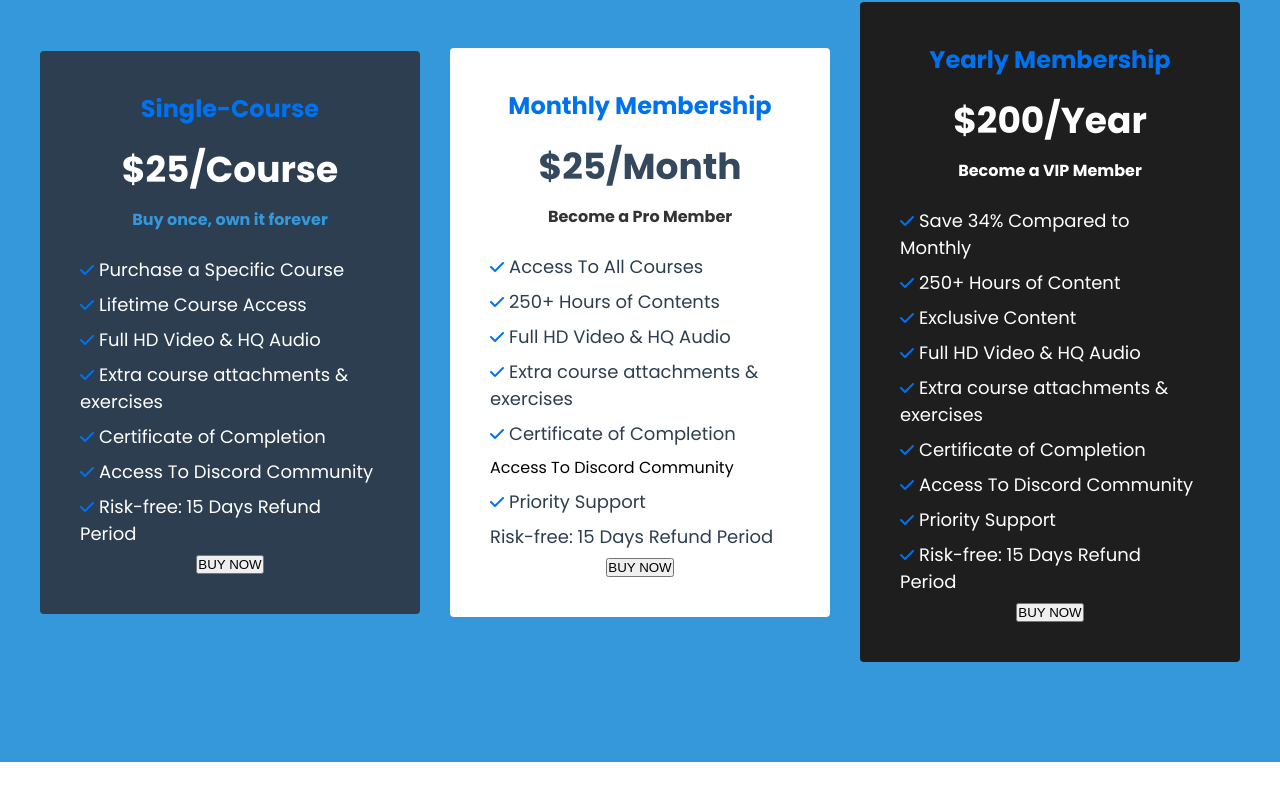
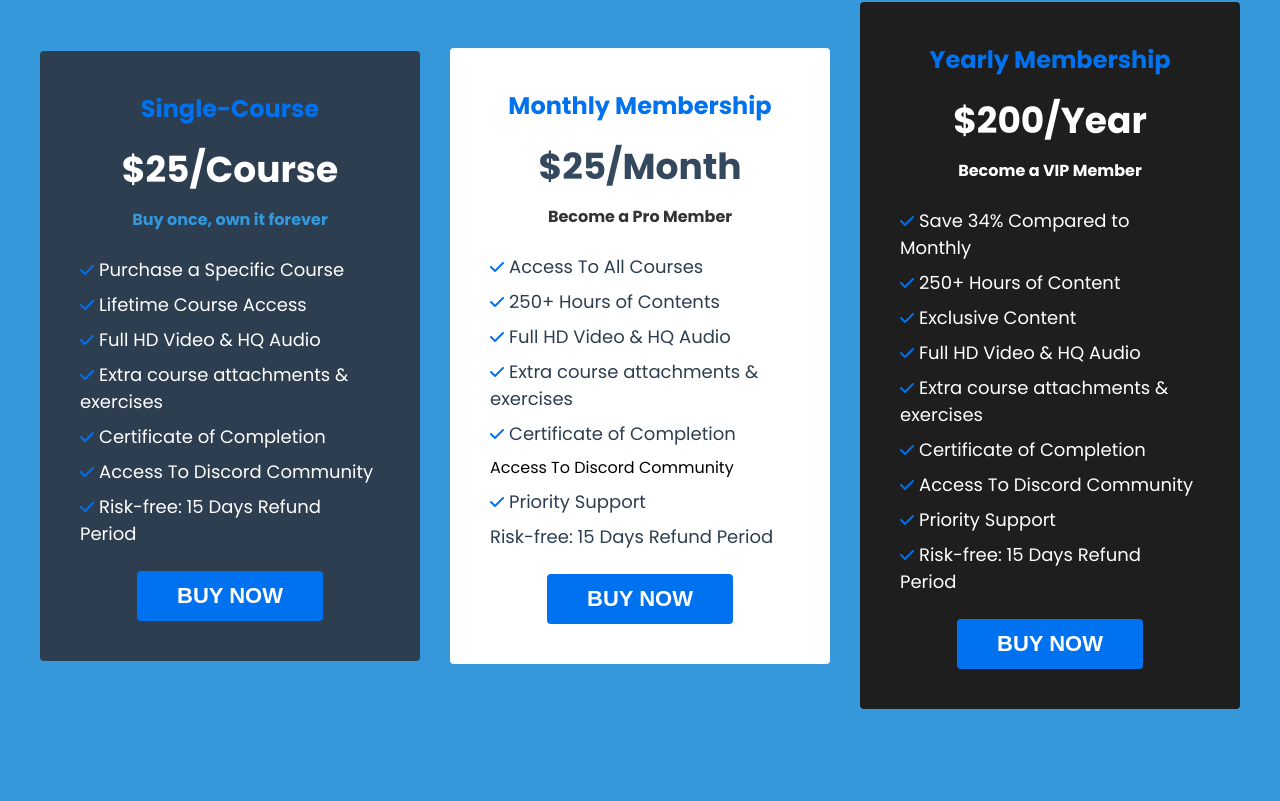
Before and after one commit to OqtayHasanli/teamwork, a plain HTML site: page index.html in a window 1280 px wide. Shown: the part 1384-2185 px from the top of the page. Before the commit the page ends 2146 px from the top, so only its background shows below. Drawn offline with Linux system fonts and the light colour scheme.

Commit message:
fifth  one

```diff
--- a/assets/sass/page/_membership.scss
+++ b/assets/sass/page/_membership.scss
@@ -1,8 +1,7 @@
 #premiumMembership {
   font-family: "Poppins", sans-serif;
   background-color: #3498db;
-  width: 100%;
-  height: 100%;
+
   padding-top: 50px;
   padding-bottom: 100px;
   .container-membership {
@@ -42,8 +41,8 @@
     gap: 30px;
     .single-course {
       background-color: #2c3e50;
-      height: max-content;
-      width: max-content;
+      height: 100%;
+      width: 33%;
       border: none;
       border-radius: 4px;
       display: flex;
@@ -51,7 +50,18 @@
       align-items: center;
       flex-direction: column;
       padding: 40px;
+      button {
+        background-color: #0072ef;
+        color: #ffffff;
+        margin-top: 16px;
+        padding: 12px 40px;
+        font-size: 22px;
+        border: none;
+        border-radius: 4px;
+        font-weight: 700;
+      }
       .list-elements-single {
+        text-align: left;
         i {
           color: #0072ef;
           margin-right: 5px;
@@ -79,9 +89,9 @@
     }
     .monthly {
       background-color: #ffffff;
-      height: max-content;
+      height: 100%;
 
-      width: max-content;
+      width: 33%;
       border: none;
       border-radius: 4px;
       display: flex;
@@ -89,6 +99,16 @@
       align-items: center;
       flex-direction: column;
       padding: 40px;
+      button {
+        background-color: #0072ef;
+        color: #ffffff;
+        margin-top: 16px;
+        padding: 12px 40px;
+        font-size: 22px;
+        border: none;
+        border-radius: 4px;
+        font-weight: 700;
+      }
       .list-elements-single {
         i {
           color: #0072ef;
@@ -117,9 +137,9 @@
     }
     .yearly {
       background-color: #1e1e1e;
-      height: max-content;
+      height: 100%;
 
-      width: max-content;
+      width: 33%;
       border: none;
       border-radius: 4px;
       display: flex;
@@ -127,6 +147,16 @@
       align-items: center;
       flex-direction: column;
       padding: 40px;
+      button {
+        background-color: #0072ef;
+        color: #ffffff;
+        margin-top: 16px;
+        padding: 12px 40px;
+        font-size: 22px;
+        border: none;
+        border-radius: 4px;
+        font-weight: 700;
+      }
       .list-elements-single {
         i {
           color: #0072ef;
@@ -155,3 +185,8 @@
     }
   }
 }
+
+
+@media only screen and(max-width:992px) {
+
+}
```
Also changed, not shown: assets/sass/main.css, 1 other file.
